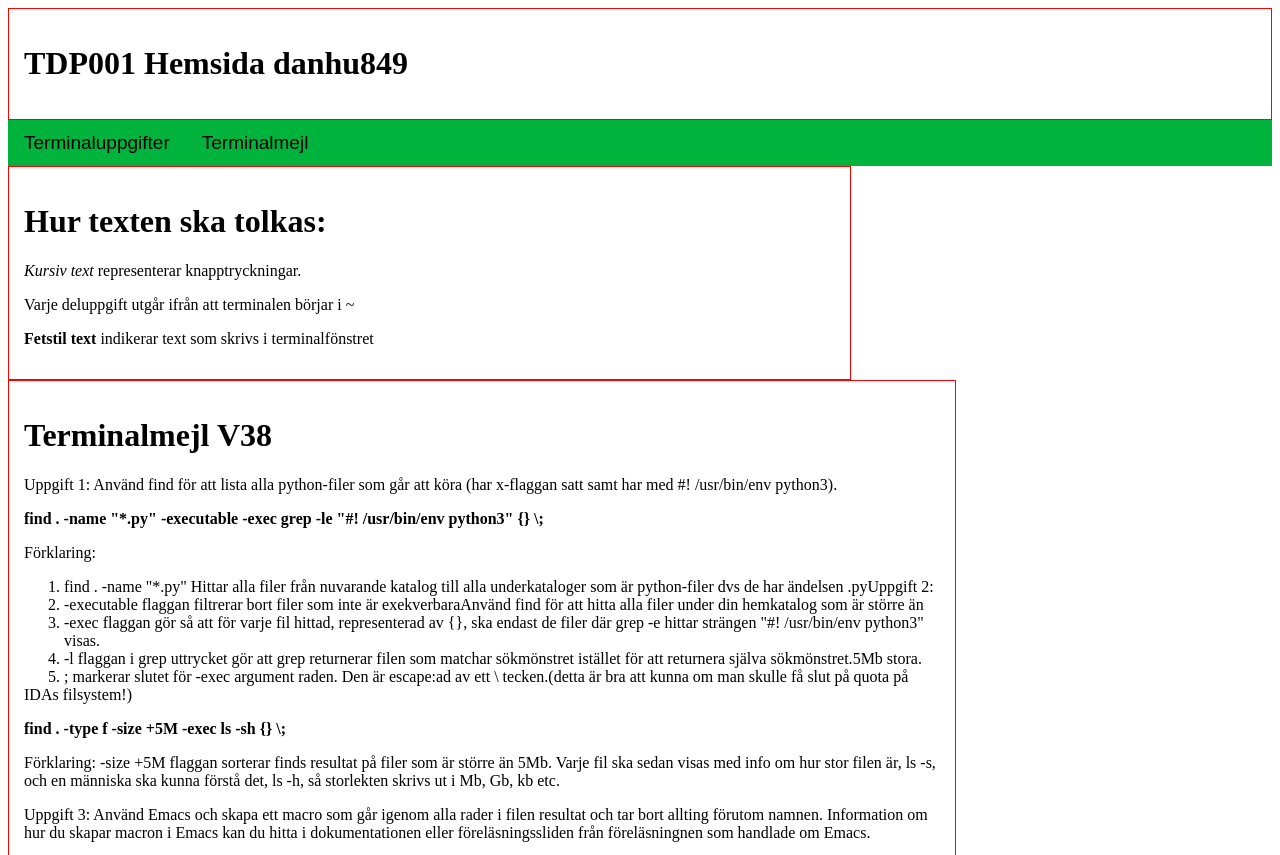
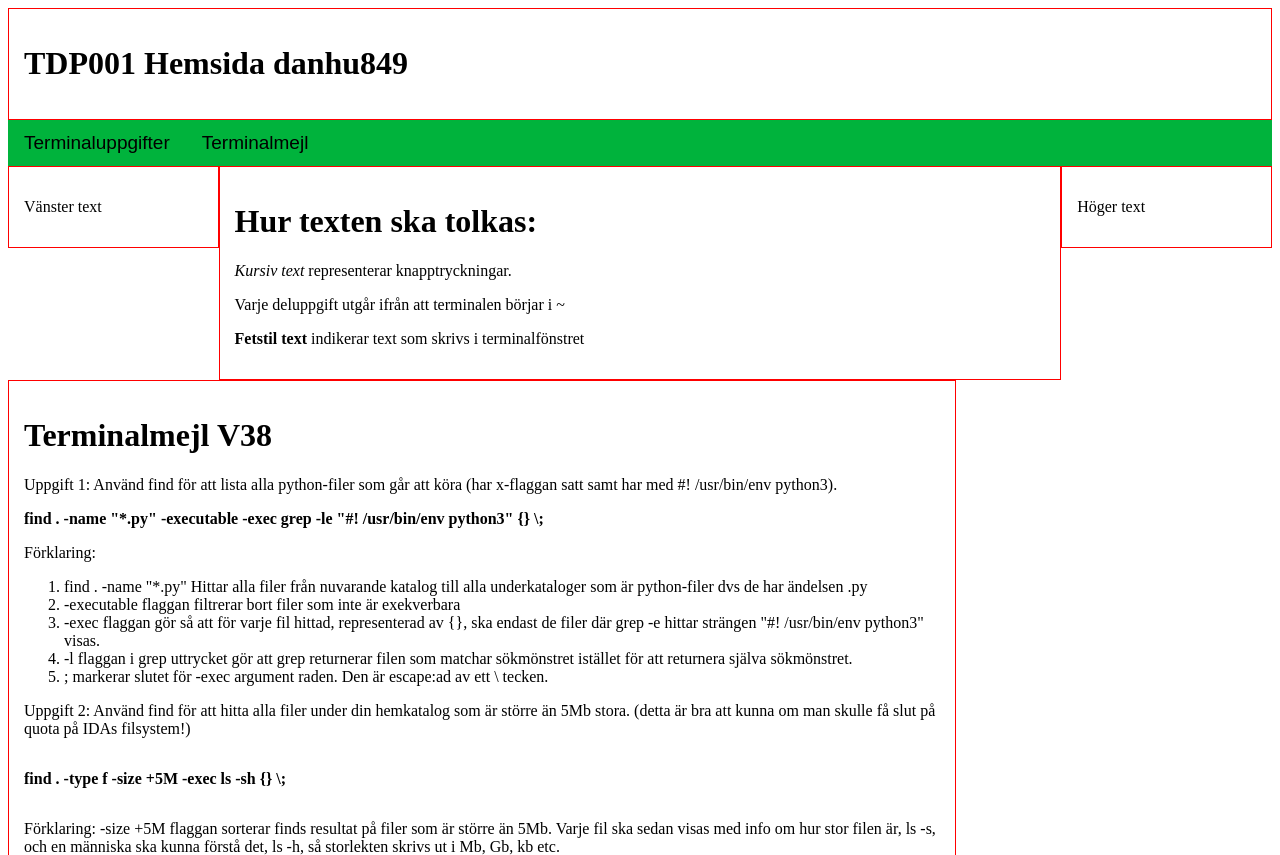
Before and after one commit to DanielFredrikBerg/TDP001, a Flask app: page / in a window 1280 px wide. Shown: the top 855 px of the page. Run offline with Flask 2, Linux system fonts and the light colour scheme.

Commit message:
finished TM38

```diff
--- a/app/templates/index.html
+++ b/app/templates/index.html
@@ -169,6 +169,9 @@
     </div>
   </div>
 
+  <div class="col-2">
+    <p>Vänster text</p>
+  </div>
 
 <div class="col-8">
 <h1>Hur texten ska tolkas:</h1>
@@ -177,11 +180,15 @@
 <p><b>Fetstil text</b> indikerar text som skrivs i terminalfönstret</p>
 </div>
 
+<div class="col-2">
+    <p>Höger text</p>
+  </div>
+
 <div class="col-9">
   <h1 id="TM38">Terminalmejl V38</h1>
   <p>Uppgift 1: Använd find för att lista alla python-filer som går att köra (har x-flaggan satt samt har med #! /usr/bin/env python3).</p>
   <p><b>find . -name "*.py" -executable -exec grep -le "#! /usr/bin/env python3" {} \;</b></p>
-  <p>Förklaring:</p>
+    <p>Förklaring:</p>
   <ol>
     <li>find . -name "*.py" Hittar alla filer från nuvarande katalog till alla underkataloger som är python-filer dvs de har ändelsen .py</li>
     <li>-executable flaggan filtrerar bort filer som inte är exekverbara</li>
@@ -189,12 +196,13 @@
     <li>-l flaggan i grep uttrycket gör att grep returnerar filen som matchar sökmönstret istället för att returnera själva sökmönstret.</li>
     <li>; markerar slutet för -exec argument raden. Den är escape:ad av ett \ tecken.</li>
   </ol>
-  <p>Uppgift 2: Använd find för att hitta alla filer under din hemkatalog som är större än 5Mb stora. (detta är bra att kunna om man skulle få slut på quota på IDAs filsystem!) </p>
-  <p><b>find . -type f -size +5M -exec ls -sh {} \;</b></p>
-  <p>Förklaring: -size +5M flaggan sorterar finds resultat på filer som är större än 5Mb. Varje fil ska sedan visas med info om hur stor filen är, ls -s, och en människa ska kunna förstå det, ls -h, så storlekten skrivs ut i Mb, Gb, kb etc.</p>
-  <p>Uppgift 3: Använd Emacs och skapa ett macro som går igenom alla rader i filen resultat och tar bort allting förutom namnen. Information om hur du skapar macron i Emacs kan du hitta i dokumentationen eller föreläsningssliden från föreläsningnen som handlade om Emacs. </p>
-  <img src="./Pictures/emacs_macro.png" alt="emacs_macro">
-
+  <p style="float:left">Uppgift 2: Använd find för att hitta alla filer under din hemkatalog som är större än 5Mb stora. (detta är bra att kunna om man skulle få slut på quota på IDAs filsystem!) </p>
+  <p style="float:left"><b>find . -type f -size +5M -exec ls -sh {} \;</b></p>
+  <p style="float:left">Förklaring: -size +5M flaggan sorterar finds resultat på filer som är större än 5Mb. Varje fil ska sedan visas med info om hur stor filen är, ls -s, och en människa ska kunna förstå det, ls -h, så storlekten skrivs ut i Mb, Gb, kb etc.</p>
+  <p style="float:left">Uppgift 3: Använd Emacs och skapa ett macro som går igenom alla rader i filen resultat och tar bort allting förutom namnen. Information om hur du skapar macron i Emacs kan du hitta i dokumentationen eller föreläsningssliden från föreläsningnen som handlade om Emacs. </p>
+  <p style="float:left">Svar: Öppna först filen <a href="./resultat.txt">resultat.txt</a> i emacs och se till att pekaren är i början av dokumentet genom att trycka <i>ALT</i> <i><</i> samtidigt. För att börja registerera macro i emacs tryck <i>Ctrl</i> <i>x</i> och sedan <i>Shift</i> <i>8</i>. Macrot som ska registreras är att först gå fram två ord (namnen) så tryck ned <i>Alt</i> <i>f</i> två gånger, ta bort resten av raden genom att trycka <i>Ctrl</i> <i>k</i> och sedan gå tillbaka två ord till början av raden genom att trycka <i>Alt</i> <i>b</i> två gånger och slutligen ned en rad genom att trycka <i>Ctrl</i> <i>n</i>. Macrot är nu färdigt så tryck först <i>Ctrl x</i> sedan <i>Shift</i> <i>9</i>.</p>
+<p style="float:left">Markera först hela texten genom att trycka <i>Ctrl</i> <i>x</i> sedan <i>Ctrl p</i>. När hela texten är markerad aktivera senaste makrot med <i>Ctrl x, Ctrl k, r</i> där kommatecknet särskiljer knapptryckningarna.</p>
+<h2 style="color: green; float: left">Klart!</h2>
 </div>
 
 <div class="col-9">
@@ -228,11 +236,12 @@
 </pre></div>
 
 
-  <p>Uppgift: Vad är HTTP request's? Läs på om detta och skriv en kort sammanfattning av vad det är och vad det används till. Koppla ditt svar till din nuvarande publicerade blogg. </p>
+  <p>Uppgift: Vad är HTTP requests? Läs på om detta och skriv en kort sammanfattning av vad det är och vad det används till. Koppla ditt svar till din nuvarande publicerade blogg. </p>
   <p>Svar: HTTP requests skickas då en HTTP klient vill kommunicera med en HTTP server. Request meddelandet består av en request line, lite headers, en tom rad och kanske ett meddelande. Request linen innehåller </p>
 
   <p>Uppgift: Beskriv skillnaden mellan metoden GET och POST förklara när man ska använda vilken. </p>
-  <p>Svar: POST används vid requests där skapande, förändring eller borttagande är det som önskas. GET är bra när det bara ska visas något då requesten är en del av URL:en. </p>
+  <p>Svar: POST används vid requests där skapande, förändring eller borttagande är det som önskas. GET är bra när det bara ska visas något då requesten är en del av URL:en. Stora misstag kan ske om POST funktionalitet adderas till GET requests då felskrivningar av URL:en kan resultera i oönskade icke reversibla förändringar av data.</p>
+  <h2 style="color: green">Klart!</h2>
 </div>
 
 
@@ -257,7 +266,8 @@
   <p>-i flaggan specificerar att grep -e 'an' inte ska skilja på gemener och versaler. -c flaggan gör att grep bara räknar så många rader som innehåller söktermen.</p>
   <img src="./Pictures/grep_rader_an.png" alt="grep 7 rader an">
   <p>Ladda upp ett latex-dokument till din www-pub katalog (/wwwpub/liuid/TDP001/) som kompilerats utifrån mallen i TDP003. Om du inte vet var dokumentmallen finns på kurssidan i TDP003 är det dags att titta igenom den kurssidan. I det kompilerade dokumentet skall du ha uppdaterat sidhuvud och sidfot till ditt namn. Länka till detta dokument från din blogg.</p>
-  <p><a href="./Kompilerad_mall_med_mitt_namn.pdf" target="_blank">Kompilerad_mall_med_mitt_namn.pdf</a></p>
+<p><a href="./Kompilerad_mall_med_mitt_namn.pdf" target="_blank">Kompilerad_mall_med_mitt_namn.pdf</a></p>
+  <h2 style="color: green">Klart!</h2>
 </div>
 
 <div class="col-9">
```
